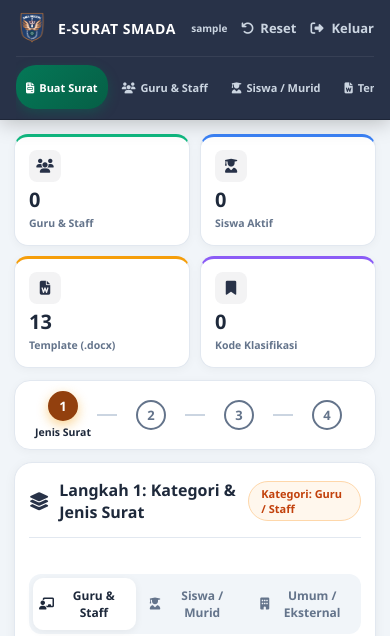
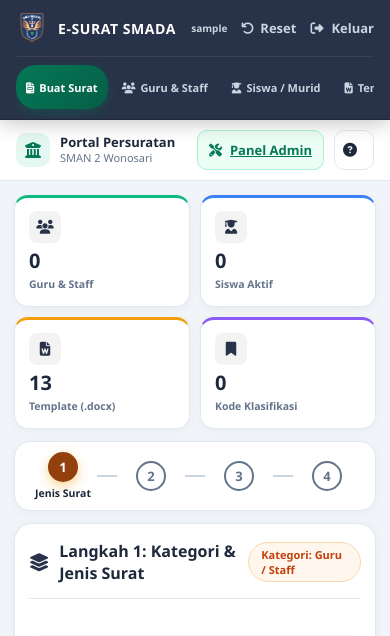
Before and after one commit to wannnn27/E-Surat-SMADA, a Flask app: page / in a window 390 px wide. Shown: the top 636 px of the page. Run offline with Flask 3, Linux system fonts and the light colour scheme; the visitor is signed in with stand-in values (Sample User, id 1); data that the repository does not hold is empty; parts of the project's set-up code (start-up, migrations or seed data) failed here and were passed over; some libraries are stand-ins or nearby versions.

Commit message:
feat: add admin access top bar

```diff
--- a/static/style.css
+++ b/static/style.css
@@ -363,10 +363,95 @@ body {
 .app-main {
   flex: 1;
   min-width: 0;
-  padding: 28px 36px;
+  padding: 18px 36px 28px;
   display: flex;
   flex-direction: column;
   overflow-y: auto;
+}
+
+.workspace-topbar {
+  width: 100%;
+  max-width: 1280px;
+  min-height: 58px;
+  margin: 0 auto 14px;
+  padding: 10px 14px 10px 18px;
+  border: 1px solid var(--card-border);
+  border-radius: 16px;
+  background: var(--card-bg);
+  box-shadow: 0 3px 14px -3px rgba(15, 23, 42, 0.08);
+  display: flex;
+  align-items: center;
+  justify-content: space-between;
+  gap: 18px;
+  flex-shrink: 0;
+}
+
+.workspace-topbar-copy,
+.workspace-topbar-actions {
+  display: flex;
+  align-items: center;
+}
+
+.workspace-topbar-copy {
+  gap: 10px;
+  min-width: 0;
+}
+
+.workspace-topbar-copy > span:last-child {
+  display: flex;
+  flex-direction: column;
+  min-width: 0;
+}
+
+.workspace-topbar-copy strong {
+  color: var(--text-primary);
+  font-size: 13px;
+  line-height: 1.25;
+}
+
+.workspace-topbar-copy small {
+  color: var(--text-secondary);
+  font-size: 11px;
+  line-height: 1.35;
+}
+
+.workspace-topbar-icon {
+  width: 34px;
+  height: 34px;
+  border-radius: 10px;
+  background: rgba(16, 185, 129, 0.11);
+  color: #047857;
+  display: inline-flex;
+  align-items: center;
+  justify-content: center;
+  flex-shrink: 0;
+}
+
+.workspace-topbar-actions {
+  justify-content: flex-end;
+  gap: 10px;
+}
+
+.btn-header-outline.btn-admin-access {
+  border-color: #a7f3d0;
+  background: #ecfdf5;
+  color: #047857;
+}
+
+.btn-header-outline.btn-admin-access:hover {
+  border-color: #10b981;
+  background: #d1fae5;
+}
+
+[data-theme="dark"] .btn-header-outline.btn-admin-access {
+  border-color: #047857;
+  background: rgba(16, 185, 129, 0.14);
+  color: #a7f3d0;
+}
+
+[data-theme="dark"] .btn-header-outline.btn-admin-access:hover {
+  border-color: #10b981;
+  background: rgba(16, 185, 129, 0.24);
 }
 
 .dashboard-wrapper {
@@ -1639,6 +1724,18 @@ body.modal-open {
     overflow-x: hidden;
   }
 
+  .workspace-topbar {
+    max-width: none;
+    min-height: 56px;
+    margin: 0;
+    padding: 10px 16px;
+    border-top: 0;
+    border-right: 0;
+    border-left: 0;
+    border-radius: 0;
+    box-shadow: 0 3px 14px -5px rgba(15, 23, 42, 0.2);
+  }
+
   .dashboard-wrapper {
     padding: 16px 14px;
     border-radius: 0;
@@ -1697,6 +1794,40 @@ body.modal-open {
   /* ── HIDE DESKTOP HEADER (covered by sticky app bar) ── */
   .dashboard-top-header {
     display: none;
+  }
+
+  .workspace-topbar {
+    align-items: stretch;
+    gap: 10px;
+  }
+
+  .workspace-topbar-copy {
+    flex: 1;
+  }
+
+  .workspace-topbar-actions {
+    flex-shrink: 0;
+  }
+
+  .workspace-topbar-actions .current-account-badge {
+    display: none;
+  }
+
+  .workspace-topbar-actions .btn-header-outline {
+    min-height: 40px;
+    padding: 8px 11px;
+    white-space: nowrap;
+  }
+
+  .workspace-topbar-actions .btn-header-outline:not(.btn-admin-access) {
+    width: 40px;
+    padding: 0;
+    justify-content: center;
+    font-size: 0;
+  }
+
+  .workspace-topbar-actions .btn-header-outline:not(.btn-admin-access) i {
+    font-size: 14px;
   }
 
   /* ── MAIN CONTENT AREA ── */
--- a/templates/index.html
+++ b/templates/index.html
@@ -82,6 +82,35 @@
 
     <!-- Main Workspace Area -->
     <main class="app-main">
+      <header class="workspace-topbar" aria-label="Bilah akses aplikasi">
+        <div class="workspace-topbar-copy">
+          <span class="workspace-topbar-icon" aria-hidden="true">
+            <i class="fa-solid fa-building-columns"></i>
+          </span>
+          <span>
+            <strong>Portal Persuratan</strong>
+            <small>SMAN 2 Wonosari</small>
+          </span>
+        </div>
+        <div class="workspace-topbar-actions">
+          {% if role == 'admin' %}
+            <span class="current-account-badge" title="Akun dan role aktif">
+              <i class="fa-solid fa-user-shield"></i> {{ username }} · {{ role | upper }}
+            </span>
+            <a class="btn-header-outline btn-admin-access" href="{{ url_for('admin_dashboard') }}">
+              <i class="fa-solid fa-screwdriver-wrench"></i> Panel Admin
+            </a>
+          {% elif auth_enabled %}
+            <a class="btn-header-outline btn-admin-access" href="{{ url_for('login', next='/admin') }}">
+              <i class="fa-solid fa-lock"></i> Login Admin
+            </a>
+          {% endif %}
+          <button type="button" class="btn-header-outline" id="helpBtn">
+            <i class="fa-solid fa-circle-question"></i> Bantuan & Panduan
+          </button>
+        </div>
+      </header>
+
       <div class="dashboard-wrapper">
 
         <!-- Top Dashboard Header Bar -->
@@ -92,23 +121,6 @@
               <h2>E-Surat SMADA</h2>
               <div style="font-size: 13px; color: var(--text-secondary);">Sistem Informasi Persuratan Resmi SMAN 2 Wonosari (Izin, Cuti, Sakit, Penugasan, Dispensasi)</div>
             </div>
-          </div>
-          <div class="dashboard-header-actions">
-            {% if role == 'admin' %}
-              <span class="current-account-badge" title="Akun dan role aktif">
-                <i class="fa-solid fa-user-shield"></i> {{ username }} · {{ role | upper }}
-              </span>
-              <a class="btn-header-outline" href="{{ url_for('admin_dashboard') }}">
-                <i class="fa-solid fa-screwdriver-wrench"></i> Admin
-              </a>
-            {% elif auth_enabled %}
-              <a class="btn-header-outline" href="{{ url_for('login', next='/admin') }}">
-                <i class="fa-solid fa-lock"></i> Login Admin
-              </a>
-            {% endif %}
-            <button type="button" class="btn-header-outline" id="helpBtn">
-              <i class="fa-solid fa-circle-question"></i> Bantuan & Panduan
-            </button>
           </div>
         </div>
 
```
Also changed, not shown: tests/test_app.py (+3 -1 lines).
